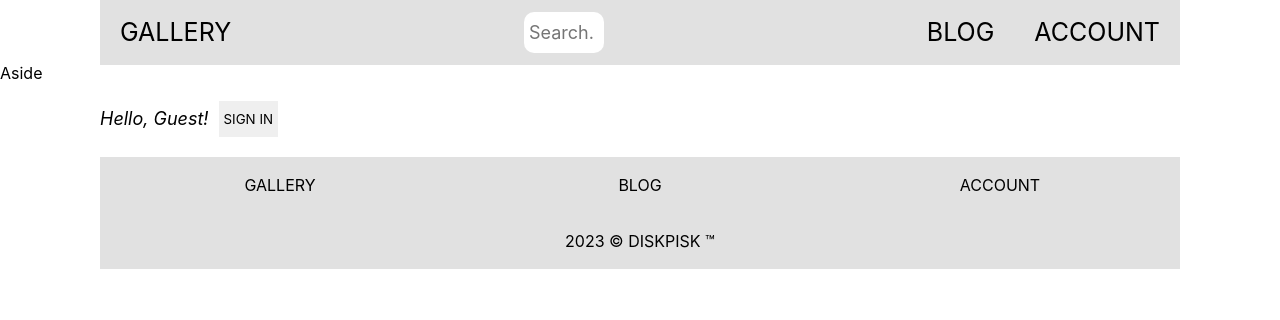
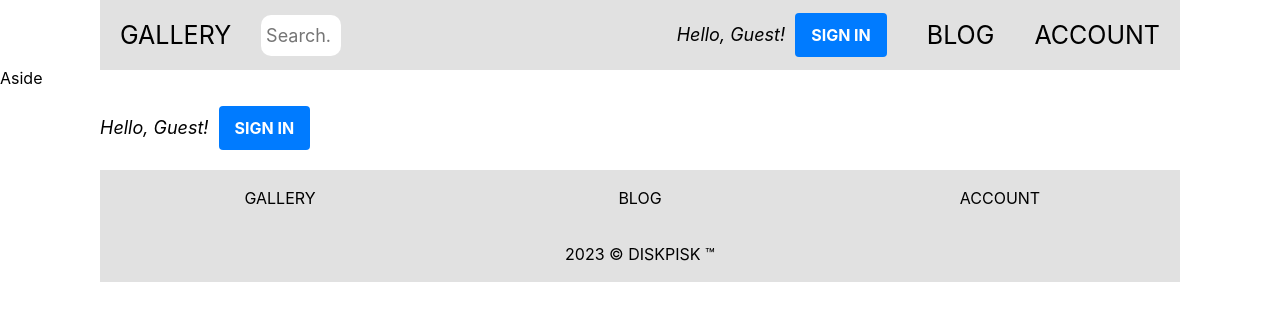
Before and after one commit to 80001/galery, a React (Create React App) app: page /blog in a window 1280 px wide. Shown: the top 320 px of the page. Built offline with nearby package versions, Linux system fonts and the light colour scheme; what unsplash-js would draw is missing.

Commit message:
15. Edited header: move search, add SIGN IN/OUT

```diff
--- a/src/components/Authorization/index.jsx
+++ b/src/components/Authorization/index.jsx
@@ -4,6 +4,7 @@ import { setUser, setUserName } from '../../store/user/user.action'
 import { useDispatch, useSelector } from 'react-redux'
 import { selectUser, selectUserName } from '../../store/user/user.selector'
 import { googleSignOut, signInWithGooglePopUp, userInfo } from '../../api/Firebase'
+import Button from '../Button'
 
 const Authorization = () => {
     const user = useSelector(selectUser)
@@ -29,7 +30,7 @@ const Authorization = () => {
     return (
         <div className="auth">
             <h2 className='auth__title'>Hello,{user ? ` ${userName}!` : ' Guest!'}</h2>
-            <button className='auth__button' onClick={logGoogleUser}>{user ? 'Sign Out' : "Sign In"}</button>
+            <Button className='auth__button' onClick={logGoogleUser}>{user ? 'Sign Out' : "Sign In"}</Button>
         </div>
     )
 }
--- a/src/components/Pagination/index.jsx
+++ b/src/components/Pagination/index.jsx
@@ -1,9 +1,8 @@
-
-import Button from "../Buttons"
 import './styles.scss'
 import { useDispatch, useSelector } from "react-redux"
 import { selectPage } from "../../store/search/search.selector"
 import { setPage } from "../../store/search/search.action"
+import Button from '../Button'
 
 const Pages = ({ lastPage }) => {
 	const dispatch = useDispatch()
--- a/src/components/Search/index.jsx
+++ b/src/components/Search/index.jsx
@@ -14,13 +14,9 @@ const SearchImage = () => {
 
     const handleSubmit = (e) => {
         e.preventDefault()
-        //dispatch(setPage(1))
+        dispatch(setPage(1))
         dispatch(setSearch(searchValue))
-        console.log(searchValue)
-        console.log(search)
-        console.log(history)
         handleHistory()
-        console.log(history)
         setSearchValue('')
     }
     const handleChange = (e) => {
--- a/src/pages/header/index.jsx
+++ b/src/pages/header/index.jsx
@@ -2,8 +2,7 @@ import React, { useState } from 'react';
 import './styles.scss'
 import { Link, Outlet } from 'react-router-dom';
 import SearchImage from '../../components/Search';
-//import Authorization from '../Authorization';
-//import SearchImage from '../Search';
+import Authorization from '../../components/Authorization';
 
 const Header = () => {
     const [open, setOpen] = useState(false);
@@ -18,18 +17,18 @@ const Header = () => {
                 <button hidden="hidden" className={`header__button${open ? ' header__button--open' : ''}`} onClick={handleToggle}>
                     <span className="burger-menu__icon">XXX</span>
                 </button>
+                <div className="header__left">
                     <div className={`header__logo${open ? ' header__logo--open' : ''} header__shrink`}>
                         <Link to='/' className="header__logo-title">
                             Gallery
                         </Link>
                     </div>
-                <div className="header__search">
                     <SearchImage />
                 </div>
-                {/* <SearchImage /> */}
+                <div className="header__right">
                     <ul className={`header__links-wrap${open ? ' header__links-wrap--open' : ''}`}>
                         <li className="header__links">
-                        {/* <Authorization/> */}
+                            <Authorization />
                         </li>
                         <li className="header__links">
                             <Link to="/blog" className="header__link header__shrink">
@@ -43,6 +42,7 @@ const Header = () => {
                         </li>
                     </ul>
                 </div>
+            </div>
             <Outlet />
         </header>
     )
--- a/src/pages/header/styles.scss
+++ b/src/pages/header/styles.scss
@@ -1,4 +1,11 @@
 .header{
+    &__left{
+        display: flex;
+        align-items: center;
+    }
+    &__right{
+
+    }
     &__container{
         max-height: 70px;
         max-width: 1080px;
```
Also changed, not shown: src/components/Button/index.jsx (renamed from src/components/Buttons/index.jsx), src/components/Button/styles.scss (renamed from src/components/Buttons/styles.scss). Lines whose indentation alone changed are shown as unchanged.
